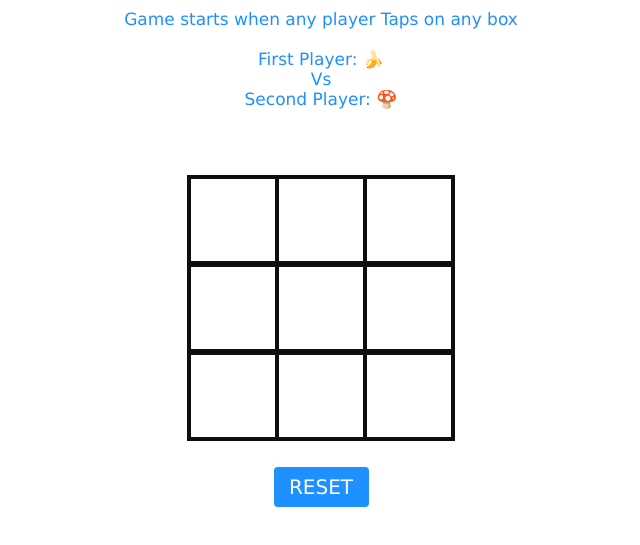
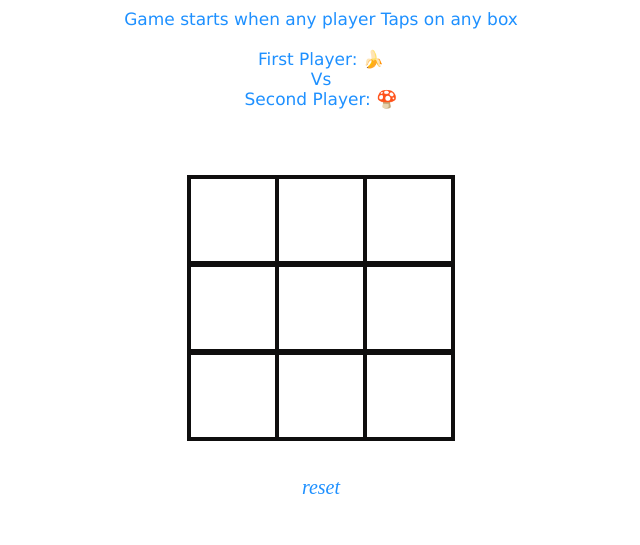
Before and after one commit to carlylechia/tictactoe, a plain HTML site: page index.html in a window 1280 px wide. In both pictures the pointer is over the button "RESET". Shown: the part 103-648 px from the top of the page, without its empty margins (319-959 px from the left). Drawn offline with Linux system fonts and the light colour scheme.

Commit message:
Style reset button

```diff
--- a/tic.css
+++ b/tic.css
@@ -29,6 +29,20 @@ h1 {
   color: white;
   font-size: 20px;
   cursor: pointer;
+  transition: all 0.5s ease-in-out;
+}
+
+#but:hover {
+  background-color: #fff;
+  color: dodgerblue;
+  border: 0;
+  font-style: italic;
+  text-transform: lowercase;
+  font-family: serif;
+}
+
+#but:active {
+  background-color: silver;
 }
 
 /* Winner space */
--- a/tic.js
+++ b/tic.js
@@ -185,8 +185,7 @@ const myfunc = () => {
 		b5 === '🍄') && (b6 === '🍌' || b6 === '🍄') &&
 		(b7 === '🍌' || b7 === '🍄') && (b8 === '🍌' ||
 		b8 === '🍄') && (b9 === '🍌' || b9 === '🍄')) {
-			document.getElementById('print')
-				.innerHTML = "Match Tie";
+			document.getElementById('print').innerHTML = "Match Tie";
 			// window.alert('Match Tie');
 	}
 
```
